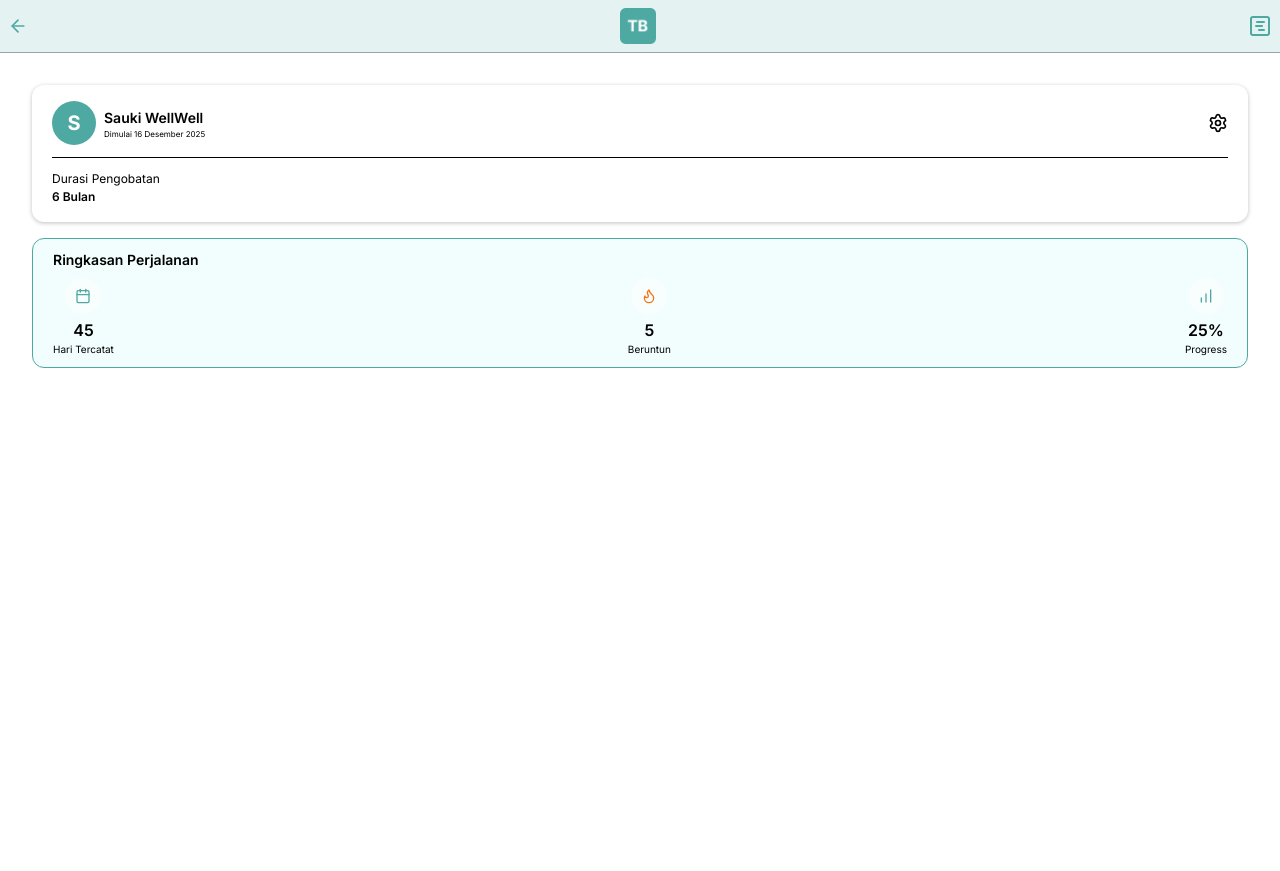
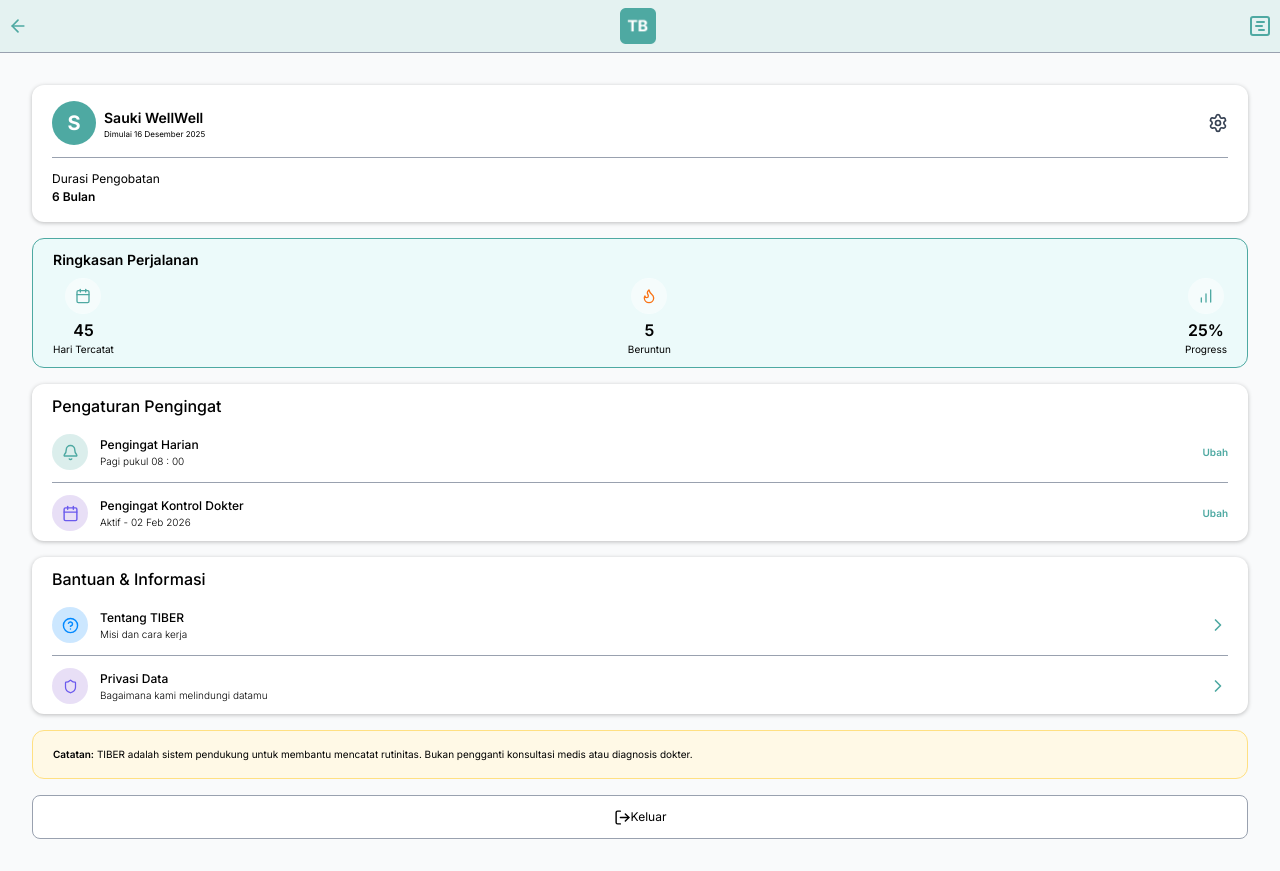
Before and after one commit to saputt/TIBER-FE, a React (Vite) app: page /profile in a window 1280 px wide. Before the commit the page ends 800 px from the top, so only its background shows below. Built offline with nearby package versions, Linux system fonts and the light colour scheme.

Commit message:
feat : add manage profiles detail

```diff
--- a/src/components/atoms/ButtonTest.jsx
+++ b/src/components/atoms/ButtonTest.jsx
@@ -28,8 +28,8 @@ const ButtonTest = ({ variant, size, children, className, onClick }) => {
   const variants = {
     primary: "bg-primary text-white",
     secondary: "bg-primary/50",
-    gray: "bg-gray-100 border-1 border-gray-200",
-    white: "bg-white border-1 border-gray-200",
+    gray: "bg-gray-100 border-1 border-gray-400",
+    white: "bg-white border-1 border-gray-400",
   };
 
   // This object provides the size type of its components.
--- a/src/components/templates/AppLayout.jsx
+++ b/src/components/templates/AppLayout.jsx
@@ -16,7 +16,7 @@ const AppLayout = () => {
     <div className="font-inter">
       <Navbar variant={types[location.pathname]} />
 
-      <main className="p-8 ">
+      <main className="p-8 bg-gray-50 relative">
         <Outlet />
       </main>
     </div>
--- a/src/index.css
+++ b/src/index.css
@@ -14,6 +14,8 @@
   --color-light-green: #6ae6dd;
   --color-warning: #f2a134;
   --color-sec-dark-blue: #3b9dff;
+  --color-sec-light-blue: #0088ff;
+  --color-sec-light-purple: #8c61d1;
   --color-light-orange: #faba26;
   --color-dark-orange: #f97316;
   --color-tersier: #77f3ea;
--- /dev/null
+++ b/src/pages/Profile/components/HelpCard.jsx
@@ -0,0 +1,43 @@
+import React from "react";
+import Card from "../../../components/atoms/Card";
+import { ChevronRight, CircleQuestionMark, Shield } from "lucide-react";
+
+const HelpCard = () => {
+  return (
+    <Card
+      size="full"
+      className="flex flex-col gap-4"
+      boxShadowActive={true}
+      variant="white"
+    >
+      <h3 className="font-medium text-h3">Bantuan & Informasi</h3>
+      <div className="flex flex-col gap-3">
+        <div className="flex items-center gap-3">
+          <div className="w-9 h-9 aspect-square rounded-full bg-sec-light-blue/20 flex justify-center items-center">
+            <CircleQuestionMark size={17} className="text-sec-light-blue" />
+          </div>
+          <div className="flex flex-col flex-1">
+            <h5 className="text-h5 font-medium">Tentang TIBER</h5>
+            <p className="font-light text-h6">Misi dan cara kerja</p>
+          </div>
+          <ChevronRight size={20} className="text-primary" />
+        </div>
+        <hr className="text-gray-400" />
+        <div className="flex items-center gap-3">
+          <div className="w-9 h-9 aspect-square rounded-full bg-sec-light-purple/20 flex justify-center items-center">
+            <Shield size={15} className="text-dark-purple" />
+          </div>
+          <div className="flex flex-col flex-1">
+            <h5 className="text-h5 font-medium">Privasi Data</h5>
+            <p className="font-light text-h6">
+              Bagaimana kami melindungi datamu
+            </p>
+          </div>
+          <ChevronRight size={20} className="text-primary" />
+        </div>
+      </div>
+    </Card>
+  );
+};
+
+export default HelpCard;
--- /dev/null
+++ b/src/pages/Profile/components/ManageProfileCard.jsx
@@ -0,0 +1,20 @@
+import React from "react";
+import Card from "../../../components/atoms/Card";
+
+const ManageProfileCard = () => {
+  return (
+    <div className="h-screen w-full bg-white/10 backdrop-blur-sm p-10 fixed top-0 right-0 left-0 bottom-0 flex items-center justify-center">
+      <Card
+        className="relative"
+        boxShadowActive={true}
+        size="full"
+        variant="white"
+      >
+        lol
+      </Card>
+      ;
+    </div>
+  );
+};
+
+export default ManageProfileCard;
--- /dev/null
+++ b/src/pages/Profile/components/NoteCard.jsx
@@ -0,0 +1,14 @@
+import React from "react";
+import Card from "../../../components/atoms/Card";
+
+const NoteCard = () => {
+  return (
+    <Card variant="yellow" size="full" className="text-h6 py-4">
+      <span className="font-semibold">Catatan:</span> TIBER adalah sistem
+      pendukung untuk membantu mencatat rutinitas. Bukan pengganti konsultasi
+      medis atau diagnosis dokter.
+    </Card>
+  );
+};
+
+export default NoteCard;
--- a/src/pages/Profile/components/ProfileCard.jsx
+++ b/src/pages/Profile/components/ProfileCard.jsx
@@ -1,8 +1,13 @@
-import React from "react";
+import React, { useState } from "react";
 import Card from "../../../components/atoms/Card";
 import { Settings } from "lucide-react";
+import { useProfileStore } from "../../../store/useProfileStore";
 
 const ProfileCard = () => {
+  const setManageProfile = useProfileStore((state) => state.setManageProfile);
+  const isProfileOpen = useProfileStore((state) => state.isProfileOpen);
+
+  console.log(isProfileOpen);
   return (
     <Card
       variant="white"
@@ -18,9 +23,13 @@ const ProfileCard = () => {
           <h3 className="font-semibold text-h4">Sauki WellWell</h3>
           <p className="text-h7">Dimulai 16 Desember 2025</p>
         </div>
-        <Settings size={20} />
+        <Settings
+          size={20}
+          className="text-gray-700"
+          onClick={() => setManageProfile()}
+        />
       </div>
-      <hr />
+      <hr className="text-gray-400" />
       <div className="flex flex-col">
         <h5 className="text-h5">Durasi Pengobatan</h5>
         <p className="font-semibold text-h5">6 Bulan</p>
--- /dev/null
+++ b/src/pages/Profile/components/SettingReminderCard.jsx
@@ -0,0 +1,41 @@
+import React from "react";
+import Card from "../../../components/atoms/Card";
+import { Bell, Calendar } from "lucide-react";
+
+const SettingReminderCard = () => {
+  return (
+    <Card
+      size="full"
+      className="flex flex-col gap-4"
+      boxShadowActive={true}
+      variant="white"
+    >
+      <h3 className="font-medium text-h3">Pengaturan Pengingat</h3>
+      <div className="flex flex-col gap-3">
+        <div className="flex items-center gap-3">
+          <div className="w-9 h-9 aspect-square rounded-full bg-primary/20 flex justify-center items-center">
+            <Bell size={17} className="text-primary" />
+          </div>
+          <div className="flex flex-col flex-1">
+            <h5 className="text-h5 font-medium">Pengingat Harian</h5>
+            <p className="font-light text-h6">Pagi pukul 08 : 00</p>
+          </div>
+          <p className="text-primary text-h6 font-semibold">Ubah</p>
+        </div>
+        <hr className="text-gray-400" />
+        <div className="flex items-center gap-3">
+          <div className="w-9 h-9 aspect-square rounded-full bg-sec-light-purple/20 flex justify-center items-center">
+            <Calendar size={17} className="text-dark-purple" />
+          </div>
+          <div className="flex flex-col flex-1">
+            <h5 className="text-h5 font-medium">Pengingat Kontrol Dokter</h5>
+            <p className="font-light text-h6">Aktif - 02 Feb 2026</p>
+          </div>
+          <p className="text-primary text-h6 font-semibold">Ubah</p>
+        </div>
+      </div>
+    </Card>
+  );
+};
+
+export default SettingReminderCard;
--- a/src/pages/Profile/index.jsx
+++ b/src/pages/Profile/index.jsx
@@ -1,12 +1,34 @@
 import React from "react";
 import ProfileCard from "./components/ProfileCard";
 import SummaryCard from "./components/SummaryCard";
+import SettingReminderCard from "./components/SettingReminderCard";
+import HelpCard from "./components/HelpCard";
+import NoteCard from "./components/NoteCard";
+import Button from "../../components/atoms/Button";
+import ButtonTest from "../../components/atoms/ButtonTest";
+import { LogOut } from "lucide-react";
+import { useProfileStore } from "../../store/useProfileStore";
+import ManageProfileCard from "./components/ManageProfileCard";
 
 const ProfilePage = () => {
+  const isProfileOpen = useProfileStore((state) => state.isProfileOpen);
   return (
     <div className="flex flex-col gap-4">
+      {isProfileOpen && <ManageProfileCard />}
+
       <ProfileCard />
       <SummaryCard />
+      <SettingReminderCard />
+      <HelpCard />
+      <NoteCard />
+      <ButtonTest
+        variant="white"
+        size="full"
+        className="flex justify-center items-center text-h5"
+      >
+        <LogOut size={17} />
+        Keluar
+      </ButtonTest>
     </div>
   );
 };
--- /dev/null
+++ b/src/store/useProfileStore.jsx
@@ -0,0 +1,11 @@
+import { create } from "zustand";
+
+export const useProfileStore = create((set) => ({
+  isProfileOpen: false,
+
+  setManageProfile: () => {
+    set((state) => ({
+      isProfileOpen: !state.isManageProfileOpen,
+    }));
+  },
+}));
```
